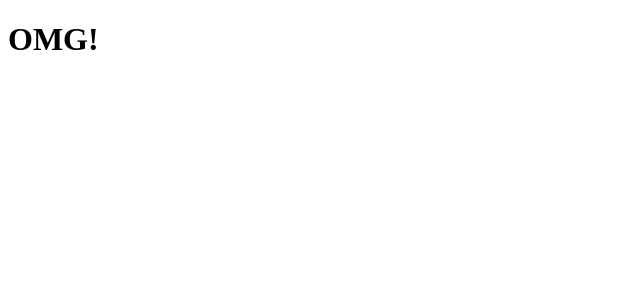
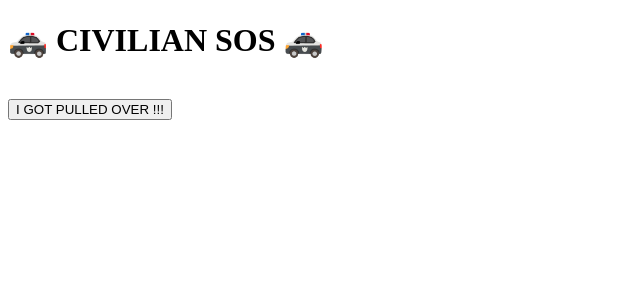
Before and after one commit to DFWHackers/Civilian, a React app: page / in a window 1280 px wide. Shown: the top 300 px of the page, without its empty margins (0-640 px from the left). Built offline with nearby package versions, Linux system fonts and the light colour scheme; the HTML template or start-up script is replaced by a standard one.

Commit message:
Set up pages change for conditional rendering

```diff
--- /dev/null
+++ b/client/src/components/CallLawyer.jsx
@@ -0,0 +1,11 @@
+import React from 'react';
+
+const CallLawyer = (props) => {
+  return (
+    <div>
+      <h3>📞 Calling...</h3>
+    </div>
+  );
+};
+
+export default CallLawyer;
--- a/client/src/components/arrestedBtn.jsx
+++ /dev/null
@@ -1 +0,0 @@
-import React from 'react';
--- /dev/null
+++ b/client/src/components/stepsPartOne.jsx
@@ -0,0 +1,50 @@
+import React from 'react';
+import CallLawyer from './CallLawyer.jsx';
+
+class StepsPartOne extends React.Component {
+  constructor(props) {
+    super(props)
+  }
+  render () {
+
+
+    return (
+      <div>
+        <h1>📸 !!!RECORDING!!! 📸</h1>
+        <div>
+          <h3>Step 1:xxxxxxxxxx </h3>
+          <h3>Step 2:xxxxxxxxxx </h3>
+          <h3>Step 3:xxxxxxxxxx </h3>
+          <h3>Step 4:xxxxxxxxxx </h3>
+          <h3>Step 5:xxxxxxxxxx </h3>
+          {this.props.clickCallLawyer
+            ? < CallLawyer />
+            : <button onClick={this.props.handleCallLawyer}>CALL MY LAWYER</button>
+          }
+        </div>
+      </div>
+    );
+  }
+
+}
+
+// const StepsPartOne = (props) => {
+//   return (
+//     <div>
+//       <h1>📸 !!!RECORDING!!! 📸</h1>
+//       <div>
+//         <h3>Step 1:xxxxxxxxxx </h3>
+//         <h3>Step 2:xxxxxxxxxx </h3>
+//         <h3>Step 3:xxxxxxxxxx </h3>
+//         <h3>Step 4:xxxxxxxxxx </h3>
+//         <h3>Step 5:xxxxxxxxxx </h3>
+//         {props.clickCallLawyer
+//           ? < CallLawyer />
+//           : <button onClick={props.handleCallLawyer}>CALL MY LAWYER</button>
+//         }
+//       </div>
+//     </div>
+//   );
+// };
+
+export default StepsPartOne;
--- a/client/src/index.jsx
+++ b/client/src/index.jsx
@@ -1,18 +1,48 @@
 import React from 'react';
 import ReactDOM from 'react-dom/client';
+import StepsPartOne from './components/stepsPartOne.jsx';
 
 class App extends React.Component {
 
   constructor(props) {
     super(props);
+    this.state = {
+      clickPullOverBtn: false,
+      clickCallLawyer: false,
+    }
+    this.handlePullOverBtn = this.handlePullOverBtn.bind(this);
+    this.handleCallLawyer = this.handleCallLawyer.bind(this);
   }
 
-  componentDidMount () {}
+  componentDidMount () {
+  }
+
+  handlePullOverBtn() {
+    this.setState({clickPullOverBtn: true}, () => {
+      console.log('clicked PullOver button: ', this.state.clickPullOverBtn)
+    })
+  }
+
+  handleCallLawyer() {
+    this.setState({clickCallLawyer: true}, () => {
+      console.log('clicked CallLawyer button: ', this.state.clickCallLawyer)
+    })
+  }
+
 
   render () {
     return (
       <div>
-        <h1>OMG!</h1>
+        <h1>🚓 CIVILIAN SOS 🚓</h1>
+        {/* <button>Sign In</button>
+        <br></br><button>Use As Guest</button><br></br> */}
+        <br></br>{this.state.clickPullOverBtn
+          ? < StepsPartOne
+              handleCallLawyer={this.handleCallLawyer}
+              clickCallLawyer={this.state.clickCallLawyer}
+            />
+          : <button onClick={this.handlePullOverBtn}>I GOT PULLED OVER !!!</button>
+        }
       </div>
     )
   }
```
